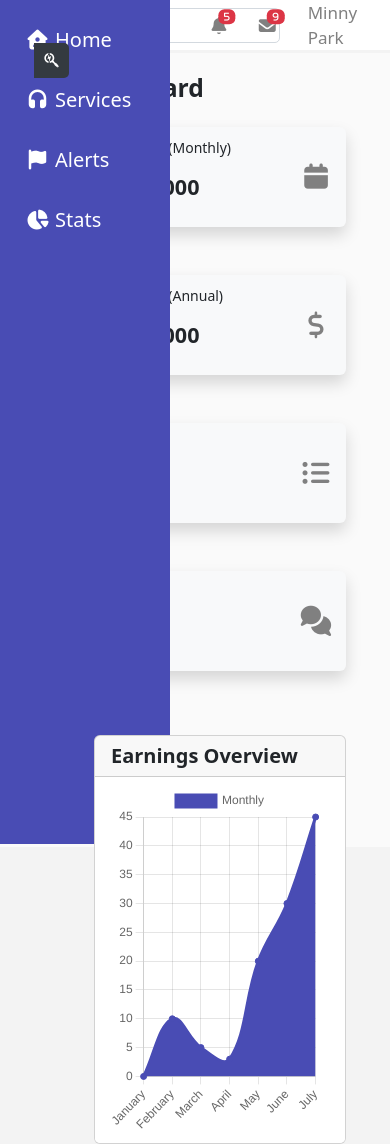
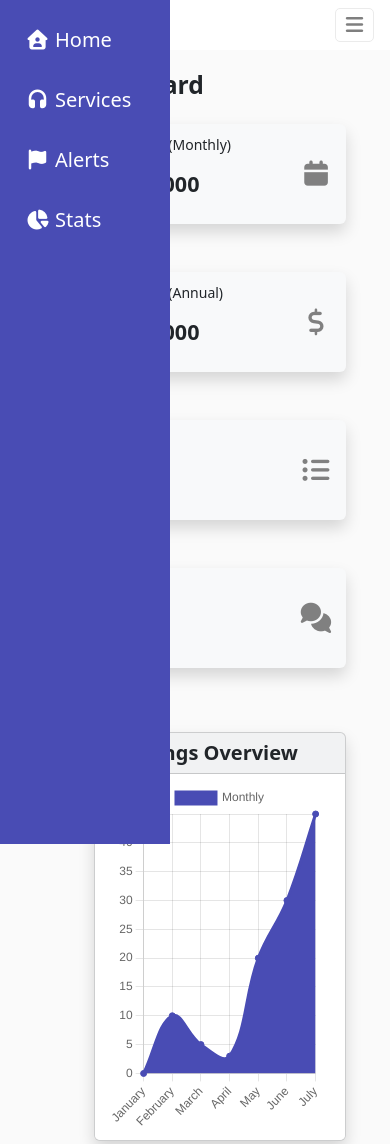
Before and after one commit to aransword/admin_page, a plain HTML site: page index.html in a window 390 px wide. Shown: the top 1144 px of the page. Drawn offline with nearby package versions, Linux system fonts and the light colour scheme.

Commit message:
반응형 레이아웃 작성 완료

```diff
--- a/admin.css
+++ b/admin.css
@@ -10,13 +10,15 @@ div {
 
 .menu-bar {
     float:left;
-    position: absolute;
-    height: 100vh;
+    position: fixed;
+    top: 0;
+    bottom: 0;
     width: 170px;
     background-color: #494CB4;
     color: white;
     padding: 25px;
     font-size: 20px;
+    z-index: 5;
     transform: translateX(-120px);
     transition: all 0.5s;
 }
@@ -54,6 +56,9 @@ nav {
     display: flex;
     background-color: white;
     z-index: 1;
+    position: fixed;
+    top:0;
+    left:0;
 }
 
 .search-box {
@@ -78,7 +83,7 @@ input {
     transition: all 0.5s;
 }
 
-button {
+.search-button {
     height: 35px;
     width: 35px;
     box-sizing: border-box;
@@ -106,18 +111,35 @@ input:focus {
     justify-content: flex-end;
 }
 
+.nav-menu-box {
+    display: none;
+    width: 100%;
+    height: 100%;
+    text-align: right;
+    align-items: center;
+    justify-content: flex-end;
+}
+
+.nav-menu {
+    border: 1px solid #EBEBEB;
+    font-size: 20px;
+    background-color: white;
+    color: #7F7F7F;
+    border-radius: 5px;
+}
+
 .font-small {
     font-size: 9px;
 }
 
 
 .dashboard {
-    background-color: #FAFAFA
-    ;
+    background-color: #FAFAFA;
     width: 100%;
     padding-left: 70px;
     padding-right: 20px;
     padding-top: 20px;
+    margin-top: 50px;
     height: calc(100vh - 50px);
 }
 
@@ -194,10 +216,18 @@ h5, h2, h4 {
 
 @media screen and (max-width: 992px) {
     .search-box {
-        /*display : none;*/
+        display : none;
     }
 
     .profile-box {
-        /*display : none;*/
+        display : none;
+    }
+
+    .nav-menu-box {
+        display: flex;
+    }
+
+    .dashboard {
+        height: auto;
     }
 }
--- a/index.html
+++ b/index.html
@@ -18,7 +18,7 @@
     <nav>
         <div class="search-box">
             <form>
-                <input placeholder="Search"></input><button><i class="fab fa-searchengin"></i></button>
+                <input placeholder="Search"></input><button class="search-button"><i class="fab fa-searchengin"></i></button>
             </form>
         </div>
         <div class="profile-box">
@@ -29,6 +29,9 @@
                 <span class="position-absolute top-0 start-100 translate-middle badge bg-danger font-small">9</span>
             </i>
             <span class="mx-3">Minny Park</span>
+        </div>
+        <div class="nav-menu-box">
+            <button class="nav-menu mx-3"><i class="fa-solid fa-bars"></i>
         </div>
     </nav>
     <div class="dashboard">
@@ -87,9 +90,9 @@
         </div>
         <div class="chart-and-tasks">
             <div class="container-fluid">
-                <div class="row">
+                <div class="row" style="z-index: 0;">
                     <div class="col-lg-8 mt-3 mt-lg-0">
-                        <div class="card">
+                        <div class="card shadow mb-5 bg-body-tertiary rounded">
                             <div class="card-header">
                                 <h5>Earnings Overview</h5>
                             </div>
@@ -132,8 +135,8 @@
                             </ul>
                         </div>
                     </div>
-                    <div class="col-lg-4 mt-3 mt-lg-0">
-                        <div class="card"">
+                    <div class="col-lg-4 mt-3 mb-3 mt-lg-0 mb-lg-0">
+                        <div class="card shadow mb-5 bg-body-tertiary rounded">
                             <div class="card-header">
                                 <h5>Tasks</h5>
                             </div>
@@ -158,7 +161,8 @@
         </div>
     </div>
 
-
+    <div style="margin-left: 100px;"></button>
+</div>
 
     <script src="https://cdn.jsdelivr.net/npm/bootstrap@5.3.7/dist/js/bootstrap.bundle.min.js" integrity="sha384-ndDqU0Gzau9qJ1lfW4pNLlhNTkCfHzAVBReH9diLvGRem5+R9g2FzA8ZGN954O5Q" crossorigin="anonymous"></script>
 </body>
```
